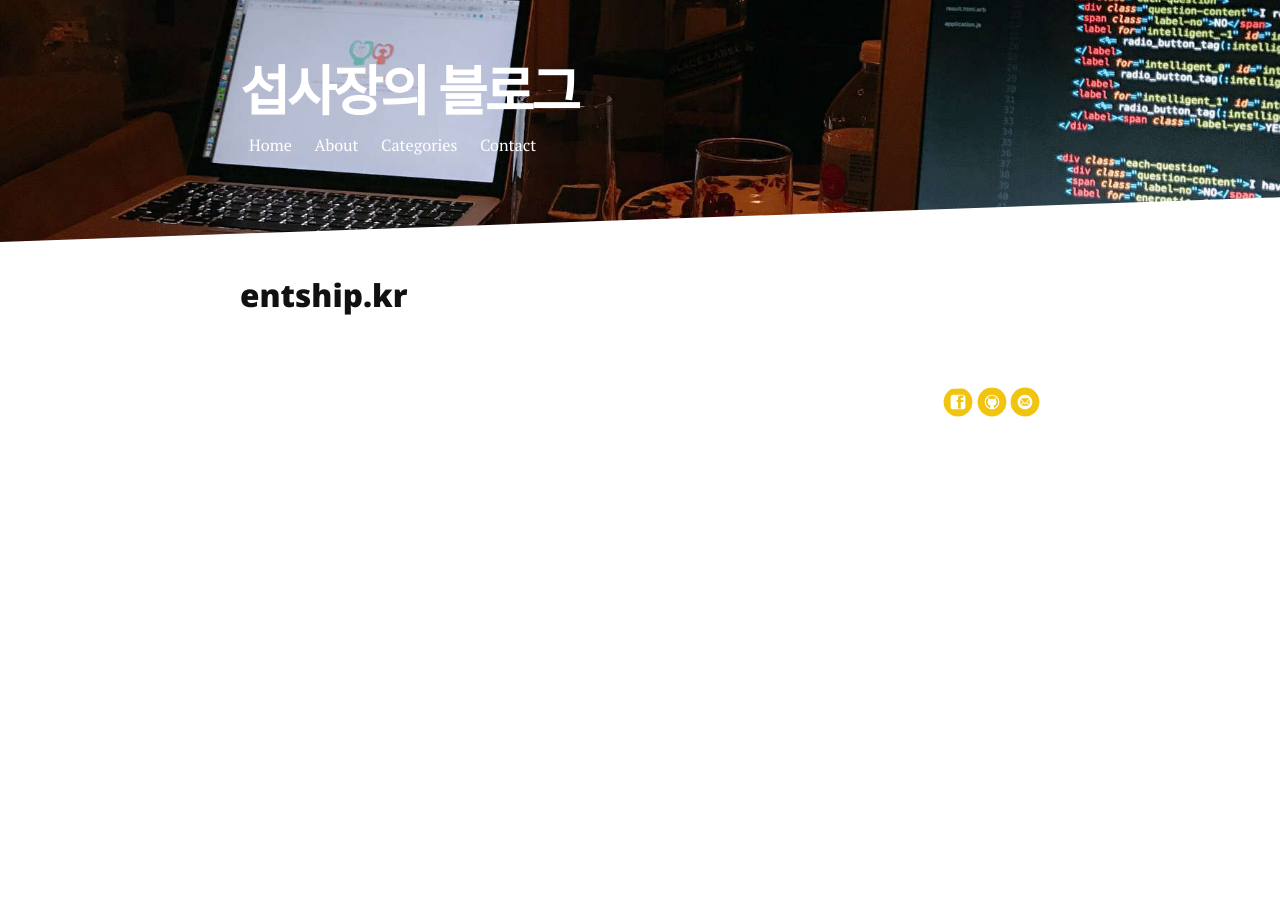
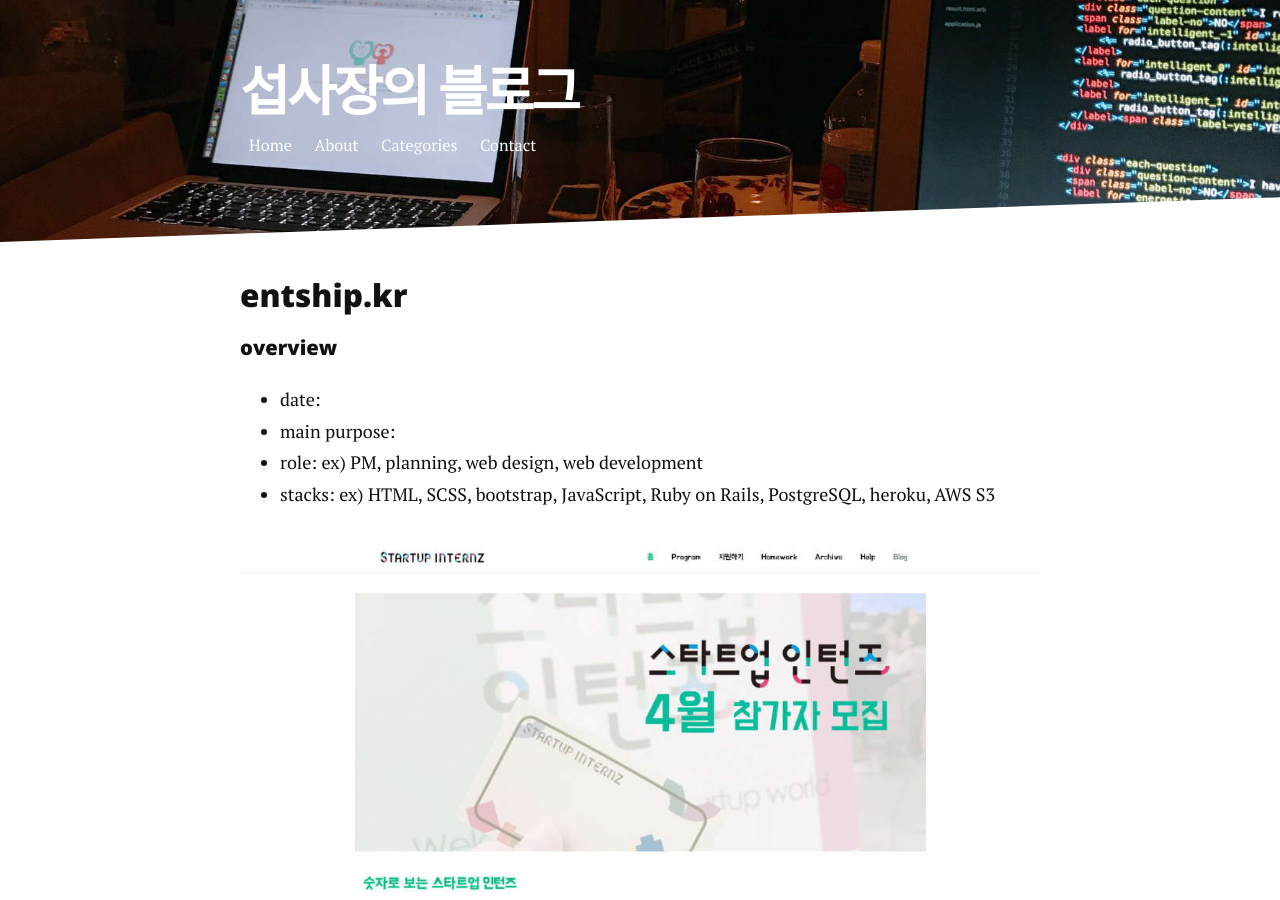
Before and after one commit to jeesub/jeesub.github.io, a Jekyll site: the page built from project/2018-entship.md, in a window 1280 px wide and 900 px high. Built offline with Jekyll 4.4.1, drawn with Linux system fonts in a browser that asks for light colours; nearby versions of some CDN libraries; some of the changed text lies outside the part shown.

Commit message:
pre-write web project frame

```diff
--- a/project/2018-entship.md
+++ b/project/2018-entship.md
@@ -3,3 +3,15 @@ layout: default
 ---
 
 # entship.kr
+
+## overview
+
+* date:
+* main purpose:
+* role: ex) PM, planning, web design, web development
+* stacks: ex) HTML, SCSS, bootstrap, JavaScript, Ruby on Rails, PostgreSQL, heroku, AWS S3
+
+![startupinternz.com]({{"/assets/img/project/2017_startupinternz_com_1.jpg"}})
+(홈페이지 중 일부)
+
+## description
```
Also changed, not shown: project/2018-entshipschool.md (+12 -0 lines), project/2018-startupinternz.md (+12 -0 lines), project/2019-startupinternz.md (+12 -0 lines), project/arduino-theremin.md (line endings or trailing spaces), project/culture-deck.md (line endings or trailing spaces).
